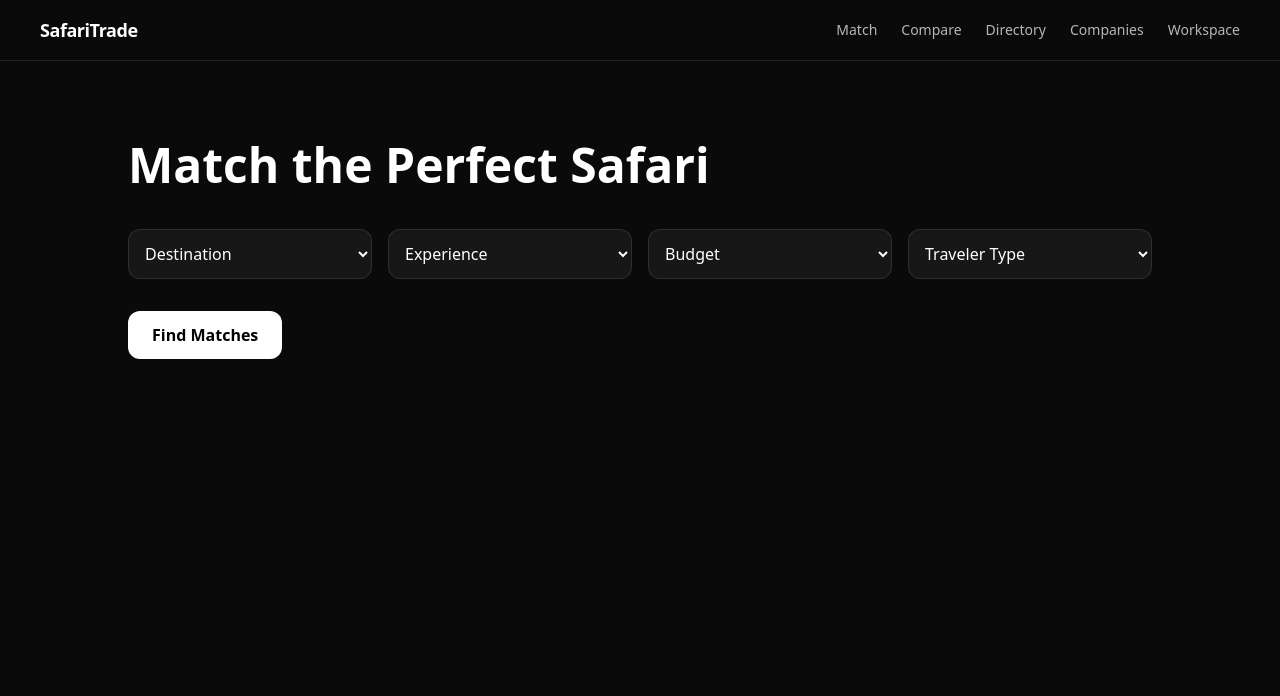
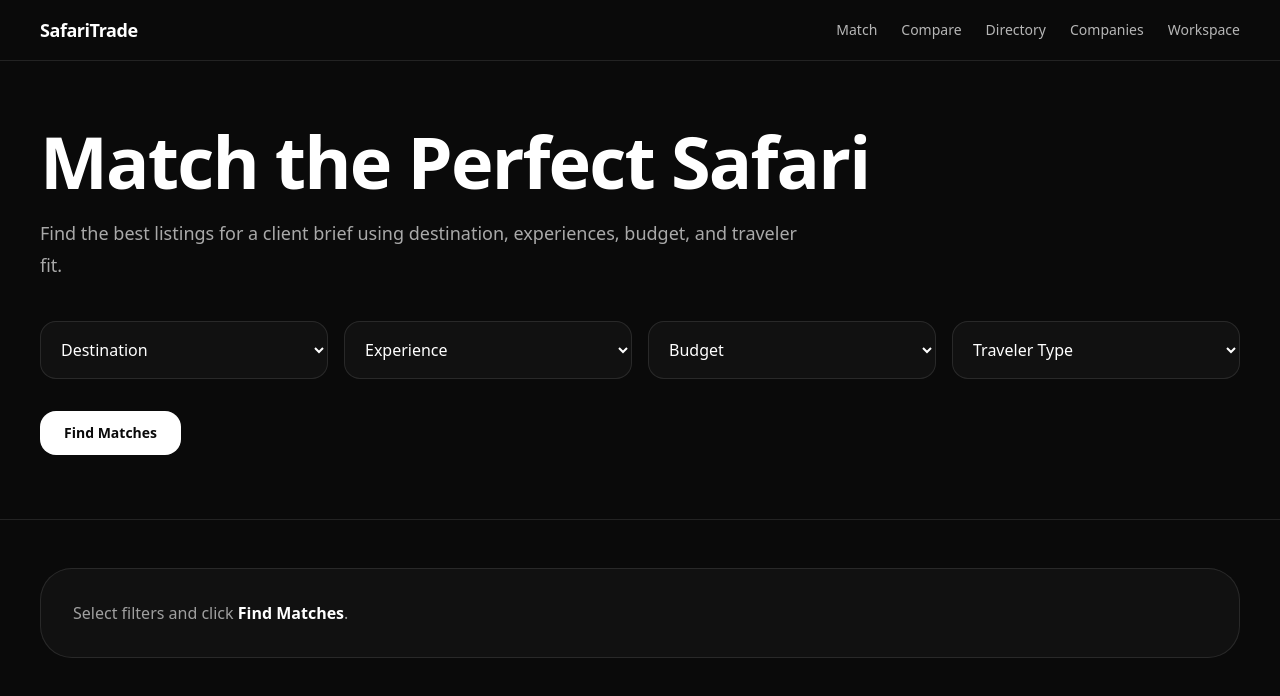
Before and after one commit to aisafarimarketing-ux/safari-trade-directory, a Next.js app: page /match in a window 1280 px wide. Shown: the top 696 px of the page. Built offline with nearby package versions, Linux system fonts and the light colour scheme.

Commit message:
Update page.tsx

```diff
--- a/src/app/match/page.tsx
+++ b/src/app/match/page.tsx
@@ -1,7 +1,7 @@
 "use client";
 
-import { useState } from "react";
-import { profiles } from "../../data/profiles";
+import { useMemo, useState } from "react";
+import { listings } from "../../data/listings";
 
 type MatchForm = {
   destination: string;
@@ -10,22 +10,42 @@ type MatchForm = {
   traveler: string;
 };
 
-function scoreProfile(profile: any, form: MatchForm) {
+type MatchResult = {
+  listing: (typeof listings)[number];
+  score: number;
+};
+
+function scoreListing(
+  listing: (typeof listings)[number],
+  form: MatchForm,
+): number {
   let score = 0;
 
-  if (profile.matchAttributes.destinations.includes(form.destination)) {
+  if (
+    form.destination &&
+    listing.matchAttributes.destinations.includes(form.destination)
+  ) {
     score += 3;
   }
 
-  if (profile.matchAttributes.experiences.includes(form.experience)) {
+  if (
+    form.experience &&
+    listing.matchAttributes.experiences.includes(form.experience)
+  ) {
     score += 2;
   }
 
-  if (profile.matchAttributes.budgetBands.includes(form.budget)) {
+  if (
+    form.budget &&
+    listing.matchAttributes.budgetBands.includes(form.budget)
+  ) {
     score += 2;
   }
 
-  if (profile.matchAttributes.idealFor.includes(form.traveler)) {
+  if (
+    form.traveler &&
+    listing.matchAttributes.idealFor.includes(form.traveler)
+  ) {
     score += 2;
   }
 
@@ -40,44 +60,70 @@ export default function MatchPage() {
     traveler: "",
   });
 
-  const [results, setResults] = useState<any[]>([]);
+  const [hasSearched, setHasSearched] = useState(false);
+  const [selected, setSelected] = useState<string[]>([]);
+
+  const publishedListings = useMemo(
+    () => listings.filter((listing) => listing.published),
+    [],
+  );
+
+  const results: MatchResult[] = useMemo(() => {
+    if (!hasSearched) return [];
+
+    return publishedListings
+      .map((listing) => ({
+        listing,
+        score: scoreListing(listing, form),
+      }))
+      .filter((item) => item.score > 0)
+      .sort((a, b) => b.score - a.score);
+  }, [form, hasSearched, publishedListings]);
 
   function runMatch() {
-    const scored = profiles
-      .map((p) => ({
-        profile: p,
-        score: scoreProfile(p, form),
-      }))
-      .sort((a, b) => b.score - a.score);
+    setHasSearched(true);
+  }
 
-    setResults(scored);
+  function toggleSelection(slug: string) {
+    setSelected((prev) =>
+      prev.includes(slug)
+        ? prev.filter((item) => item !== slug)
+        : [...prev, slug],
+    );
   }
 
   return (
-    <main className="min-h-screen bg-neutral-950 text-white px-6 py-20">
-      <div className="max-w-5xl mx-auto">
-
-        <h1 className="text-5xl font-semibold mb-10">
+    <main className="min-h-screen bg-neutral-950 text-white">
+      <section className="border-b border-white/10">
+        <div className="mx-auto max-w-7xl px-6 py-16 md:px-10">
+          <h1 className="text-5xl font-semibold tracking-tight md:text-7xl">
             Match the Perfect Safari
           </h1>
 
-        <div className="grid md:grid-cols-4 gap-4 mb-8">
+          <p className="mt-5 max-w-3xl text-lg leading-8 text-white/65">
+            Find the best listings for a client brief using destination,
+            experiences, budget, and traveler fit.
+          </p>
 
+          <div className="mt-10 grid gap-4 md:grid-cols-4">
             <select
-            className="bg-neutral-900 border border-white/10 rounded-xl p-3"
+              className="rounded-2xl border border-white/10 bg-white/[0.03] p-4 text-white outline-none"
+              value={form.destination}
               onChange={(e) =>
-              setForm({ ...form, destination: e.target.value })
+                setForm((prev) => ({ ...prev, destination: e.target.value }))
               }
             >
               <option value="">Destination</option>
               <option value="serengeti">Serengeti</option>
               <option value="tarangire">Tarangire</option>
+              <option value="ngorongoro">Ngorongoro</option>
             </select>
 
             <select
-            className="bg-neutral-900 border border-white/10 rounded-xl p-3"
+              className="rounded-2xl border border-white/10 bg-white/[0.03] p-4 text-white outline-none"
+              value={form.experience}
               onChange={(e) =>
-              setForm({ ...form, experience: e.target.value })
+                setForm((prev) => ({ ...prev, experience: e.target.value }))
               }
             >
               <option value="">Experience</option>
@@ -85,12 +131,14 @@ export default function MatchPage() {
               <option value="balloon-safari">Balloon Safari</option>
               <option value="walking-safari">Walking Safari</option>
               <option value="birding">Birding</option>
+              <option value="photography">Photography</option>
             </select>
 
             <select
-            className="bg-neutral-900 border border-white/10 rounded-xl p-3"
+              className="rounded-2xl border border-white/10 bg-white/[0.03] p-4 text-white outline-none"
+              value={form.budget}
               onChange={(e) =>
-              setForm({ ...form, budget: e.target.value })
+                setForm((prev) => ({ ...prev, budget: e.target.value }))
               }
             >
               <option value="">Budget</option>
@@ -100,73 +148,124 @@ export default function MatchPage() {
             </select>
 
             <select
-            className="bg-neutral-900 border border-white/10 rounded-xl p-3"
+              className="rounded-2xl border border-white/10 bg-white/[0.03] p-4 text-white outline-none"
+              value={form.traveler}
               onChange={(e) =>
-              setForm({ ...form, traveler: e.target.value })
+                setForm((prev) => ({ ...prev, traveler: e.target.value }))
               }
             >
               <option value="">Traveler Type</option>
-            <option value="couples">Couples</option>
               <option value="honeymoon">Honeymoon</option>
-            <option value="family-safari">Family</option>
+              <option value="family-safari">Family Safari</option>
               <option value="photographers">Photographers</option>
+              <option value="luxury-couples">Luxury Couples</option>
+              <option value="first-safari">First Safari</option>
             </select>
           </div>
 
+          <div className="mt-8 flex flex-wrap gap-4">
             <button
               onClick={runMatch}
-          className="bg-white text-black px-6 py-3 rounded-xl font-semibold mb-12"
+              className="rounded-2xl bg-white px-6 py-3 text-sm font-semibold text-neutral-950"
+              type="button"
             >
               Find Matches
             </button>
 
-        <div className="space-y-6">
+            {selected.length > 1 ? (
+              <a
+                href={`/compare?items=${selected.join(",")}`}
+                className="rounded-2xl border border-white/15 bg-white/5 px-6 py-3 text-sm font-semibold text-white"
+              >
+                Compare Selected
+              </a>
+            ) : null}
+          </div>
+        </div>
+      </section>
 
-          {results.map((r) => (
+      <section className="mx-auto max-w-7xl px-6 py-12 md:px-10">
+        {!hasSearched ? (
+          <div className="rounded-[32px] border border-white/10 bg-white/[0.03] p-8 text-white/60">
+            Select filters and click <span className="font-semibold text-white">Find Matches</span>.
+          </div>
+        ) : results.length === 0 ? (
+          <div className="rounded-[32px] border border-white/10 bg-white/[0.03] p-8 text-white/60">
+            No matches found yet. Try broader filters.
+          </div>
+        ) : (
+          <div className="grid gap-6 md:grid-cols-2 xl:grid-cols-3">
+            {results.map((result) => {
+              const isSelected = selected.includes(result.listing.slug);
+
+              return (
                 <div
-              key={r.profile.slug}
-              className="border border-white/10 rounded-2xl p-6 bg-white/[0.03]"
+                  key={result.listing.id}
+                  className="rounded-[30px] border border-white/10 bg-white/[0.03] p-6 transition hover:-translate-y-1 hover:bg-white/[0.05]"
                 >
-              <div className="flex justify-between items-center">
+                  <div className="flex items-start justify-between gap-4">
+                    <span className="rounded-full border border-amber-300/20 bg-amber-300/[0.08] px-3 py-1 text-xs uppercase tracking-[0.18em] text-amber-100">
+                      {result.listing.kind.replace("-", " ")}
+                    </span>
 
-                <div>
-                  <p className="text-sm text-white/40 uppercase">
-                    {r.profile.type}
+                    <div className="rounded-full border border-white/10 bg-white/5 px-3 py-1 text-xs text-white/70">
+                      Score {result.score}
+                    </div>
+                  </div>
+
+                  <div className="mt-6 aspect-[4/3] rounded-[24px] border border-white/10 bg-gradient-to-br from-white/10 to-white/0" />
+
+                  <h2 className="mt-6 text-2xl font-semibold">
+                    {result.listing.name}
+                  </h2>
+
+                  <p className="mt-2 text-sm text-white/55">
+                    {result.listing.location}
                   </p>
 
-                  <h2 className="text-2xl font-semibold">
-                    {r.profile.name}
-                  </h2>
+                  <p className="mt-4 line-clamp-3 text-sm leading-7 text-white/65">
+                    {result.listing.description}
+                  </p>
 
-                  <p className="text-white/60">
-                    {r.profile.location}
-                  </p>
+                  <div className="mt-5 flex flex-wrap gap-2">
+                    {result.listing.matchAttributes.idealFor
+                      .slice(0, 3)
+                      .map((tag) => (
+                        <span
+                          key={tag}
+                          className="rounded-full border border-white/10 bg-black/20 px-3 py-1 text-xs text-white/70"
+                        >
+                          {tag}
+                        </span>
+                      ))}
                   </div>
 
-                <div className="text-right">
-                  <p className="text-sm text-white/40">Match Score</p>
-                  <p className="text-3xl font-semibold">{r.score}</p>
-                </div>
-
-              </div>
-
-              <p className="mt-4 text-white/70">
-                {r.profile.description}
-              </p>
+                  <div className="mt-6 flex flex-wrap gap-3">
+                    <button
+                      onClick={() => toggleSelection(result.listing.slug)}
+                      className={`rounded-2xl px-4 py-2 text-sm font-semibold ${
+                        isSelected
+                          ? "bg-amber-400 text-neutral-950"
+                          : "border border-white/15 bg-white/5 text-white"
+                      }`}
+                      type="button"
+                    >
+                      {isSelected ? "Selected" : "Select"}
+                    </button>
 
                     <a
-                href={`/profiles/${r.profile.slug}`}
-                className="inline-block mt-4 text-sm font-semibold text-amber-300"
+                      href={`/profiles/${result.listing.slug}`}
+                      className="rounded-2xl bg-white px-4 py-2 text-sm font-semibold text-neutral-950"
                     >
-                View Profile →
+                      View Profile
                     </a>
-
                   </div>
-          ))}
-
                 </div>
-
+              );
+            })}
           </div>
+        )}
+      </section>
     </main>
   );
 }
```
Lines whose indentation alone changed are shown as unchanged.
